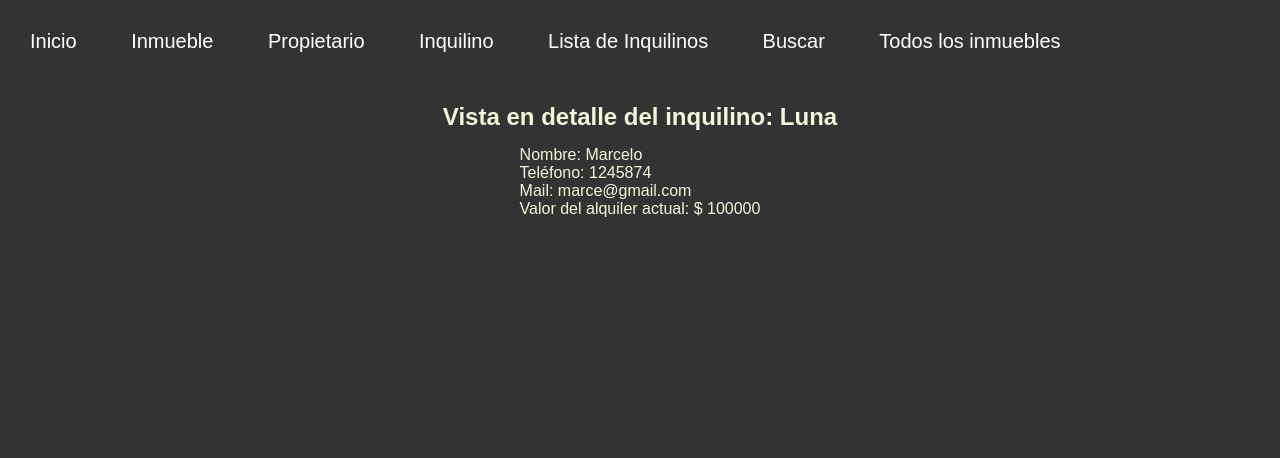
After one commit to MarceRLuna/Proyecto-Final-LunaMarcelo, a Django app: page /detalle-inquilino/1 in a window 1280 px wide. The commit adds this page. Shown: the top 458 px of the page. Run offline with Django 5.2, Linux system fonts and the light colour scheme; data comes from the database, SQL or seed files in the repository; both versions use the stored data as it was after the commit.

Commit message:
actualizando templates, urls y views

```diff
--- /dev/null
+++ b/app/templates/inquilino_detail.html
@@ -0,0 +1,16 @@
+
+
+{% extends 'padre.html' %}
+
+{% block contenido_que_cambia %}
+
+<h2>Vista en detalle del inquilino: {{inquilino.apellido}}</h2>
+
+<ul style="margin-top: 15px;">
+    <p>Nombre: {{inquilino.nombre}}</p>
+    <p>Teléfono: {{inquilino.telefono}}</p>
+    <p>Mail: {{inquilino.mail}}</p>
+    <p>Valor del alquiler actual: $ {{inquilino.valor_alquiler}}</p>
+</ul>
+
+{% endblock contenido_que_cambia %}
--- a/app/templates/navbar.html
+++ b/app/templates/navbar.html
@@ -7,6 +7,7 @@
         <li><a href="{% url 'inmueble_formulario' %}">Inmueble</a></li>
         <li><a href="{% url 'propietario_formulario' %}">Propietario</a></li>
         <li><a href="{% url 'inquilino_formulario' %}">Inquilino</a></li>
+        <li><a href="{% url 'lista_inquilinos' %}">Lista de Inquilinos</a></li>
         <li><a href="{% url 'busqueda_inmueble' %}">Buscar</a></li>
         <li><a href="{% url 'lista_inmuebles' %}">Todos los inmuebles</a></li>
       </ul>
--- a/app/urls.py
+++ b/app/urls.py
@@ -1,7 +1,8 @@
 
 from django.urls import path
 # desde el archivo views en la carpeta de la aplicación importamos todas las funciones que ejecutaremos al ingresar a las urls
-from app.views import inicio, inmueble_formulario, inquilino_formulario, propietario_formulario, busqueda_inmueble, buscar, lista_inmuebles, eliminar_inmueble, editar_inmueble
+from app.views import *
+
 
 urlpatterns = [
     path('', inicio, name="inicio"),
@@ -13,4 +14,11 @@ urlpatterns = [
     path('lista-inmuebles/', lista_inmuebles, name='lista_inmuebles'),
     path('eliminar-inmuebles/<int:id>', eliminar_inmueble, name='eliminar_inmuebles'),
     path('editar-inmuebles/<int:id>', editar_inmueble, name='editar_inmuebles'),
+
+    #urls de las vistas basadas en clases
+    path('lista-inquilino/', ListaIquilino.as_view(), name='lista_inquilinos'),
+    path('detalle-inquilino/<pk>', InquilinoDetail.as_view(), name='detalle_inquilino'), # aquellas urls cuyas clases necesitan recuperar registros de la base de datos, necesitan el parámetro <pk> para identificar el registro con el que se quiere operar
+    path('crea-inquilino/', InquilinoCreate.as_view(), name='crear_inquilino'),
+    path('actualiza-inquilino/<pk>', InquilinoUpdate.as_view(), name='actualizar_inquilino'),
+    path('elimina-inquilino/<pk>', InquilinoDelete.as_view(), name='eliminar_inquilino'),
 ]
--- a/app/views.py
+++ b/app/views.py
@@ -1,9 +1,15 @@
+
 from django.http import HttpResponse
 from django.shortcuts import render
 from .models import Inmueble, Propietario, Inquilino  # importamos los modelos que utilizaremos en las funciones
 from .forms import Inmueble_Formulario, Inquilino_Formulario, Propietario_Formulario
+from django.views.generic import ListView # nos permite construir la vista en listado de nuestros ítems en nuestro modelo
+from django.views.generic.detail import DetailView # nos permite construir la vista en detalle de un determinado ítem de nuestro modelo
+from django.views.generic.edit import DeleteView, UpdateView, CreateView
 
-# Create your views here.
+
+
+# --------------------- Vistas basadas en funciones -------------------------------.
 
 def inicio(req):
     return render(req, "inicio.html", {})
@@ -178,3 +184,41 @@ def editar_inmueble(req, id):
         })
 
         return render(req, "editar_inmuebles.html", {"mi_formulario_inmueble": mi_formulario_inmueble, "id": mi_inmueble.id})
+
+
+
+# -------------------- Vistas basadas en clases -------------------------------
+
+class ListaIquilino (ListView):
+
+    model = Inquilino # utilizamos el modelo para buscar los registros de la tabla correspondiente
+    template_name = 'inquilino_list.html' # definimos el html al que le pasaremos los registros como contexto
+    context_object_name = 'inquilinos' # definimos el nombre de la variable de contexto
+
+
+class InquilinoDetail (DetailView):
+
+    model = Inquilino
+    template_name = 'inquilino_detail.html'
+    context_object_name = 'inquilino'
+
+class InquilinoCreate (CreateView):
+
+    model = Inquilino
+    template_name = 'inquilino_create.html'
+    fields = ['nombre', 'apellido', 'telefono', 'mail','valor_alquiler'] # atributo que recibe una lista y nos permite definir los campos que queremos que se visualizen a la hora de renderizar el formulario
+    success_url = '/lista-inquilino/'
+
+class InquilinoUpdate (UpdateView):
+
+    model = Inquilino
+    template_name = 'inquilino_update.html'
+    fields = ('__all__') # declarado de esta manera indicamos que se visualizan todos los campos.
+    success_url = '/lista-inquilino/'
+    context_object_name = 'inquilino'
+
+class InquilinoDelete (DeleteView):
+
+    model = Inquilino
+    template_name = 'inquilino_delete.html'
+    success_url = '/lista-inquilino/'
```
Also changed, not shown: app/templates/inquilino_create.html (added, +16 -0 lines), app/templates/inquilino_list.html (added, +29 -0 lines), db.sqlite3.
